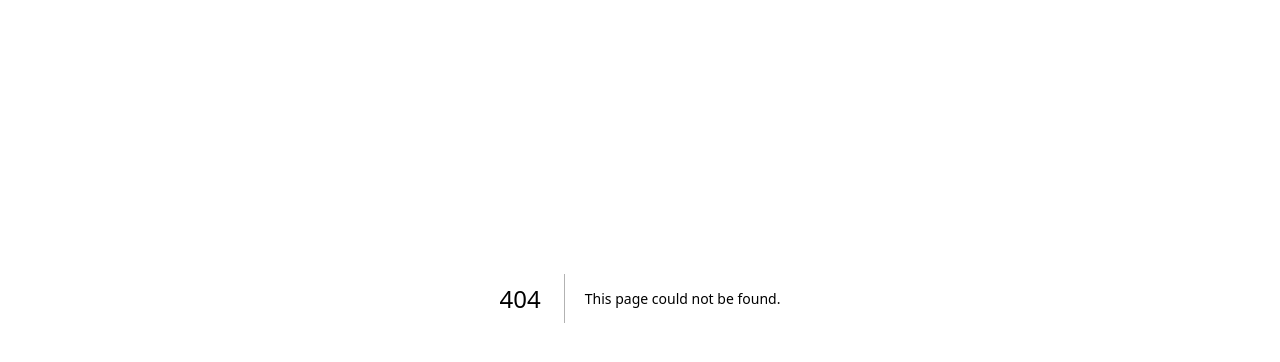
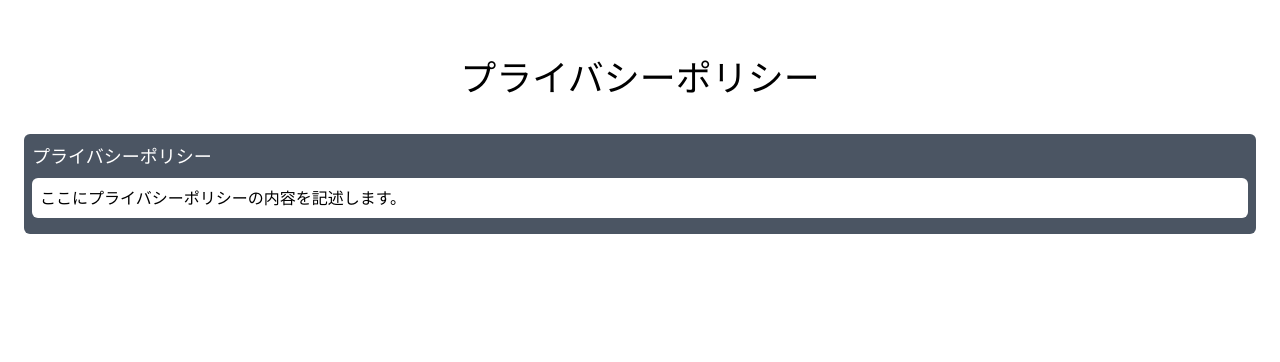
Before and after one commit to norm02/bono-website, a Next.js app: page /privacyPolicy in a window 1280 px wide. Before the commit this address had no page. Shown: the part 102-464 px from the top of the page. Built offline with nearby package versions, Linux system fonts and the light colour scheme.

Commit message:
プライバシーポリシーページの追加

```diff
--- a/components/Footer/index.tsx
+++ b/components/Footer/index.tsx
@@ -1,8 +1,12 @@
 import { NextPage } from "next";
+import Link from "next/link";
 
 const Footer: NextPage = () => {
   return (
     <div id="Footer" className="py-8 px-6 flex justify-center">
+      <Link href="/privacyPolicy">
+        <div className="font-raleway text-xs mr-4">プライバシーポリシー</div>
+      </Link>
       <div className="font-raleway text-sm">©bono</div>
     </div>
   );
--- /dev/null
+++ b/pages/privacyPolicy.tsx
@@ -0,0 +1,34 @@
+import type { NextPage } from "next";
+import Meta from "../components/_common/Meta";
+
+const PrivacyPolicy: NextPage = () => {
+  return (
+    <>
+      <Meta
+        pageTitle="プライバシーポリシー"
+        pageUrl="privacy-policy"
+        pageOgImage=""
+        noIndex={true}
+      />
+      <div className="px-6 min-h-screen">
+        <div className=" flex flex-1 flex-col w-full justify-center items-center m-auto max-w-2xl">
+          <div className="pt-40 pb-5 text-4xl">プライバシーポリシー</div>
+        </div>
+        <div className="w-full flex flex-col md:flex-row justify-center md:space-x-4">
+          <div className="w-full md:w-1/3 bg-gray-600 p-2 m-4 rounded-md mx-auto flex-grow">
+            <h2 className="text-white text-lg mb-2" tabIndex={0}>
+              プライバシーポリシー
+            </h2>
+            <ul className="">
+              <li className="bg-white text-base rounded-md p-2 mb-2">
+                ここにプライバシーポリシーの内容を記述します。
+              </li>
+            </ul>
+          </div>
+        </div>
+      </div>
+    </>
+  );
+};
+
+export default PrivacyPolicy;
```
